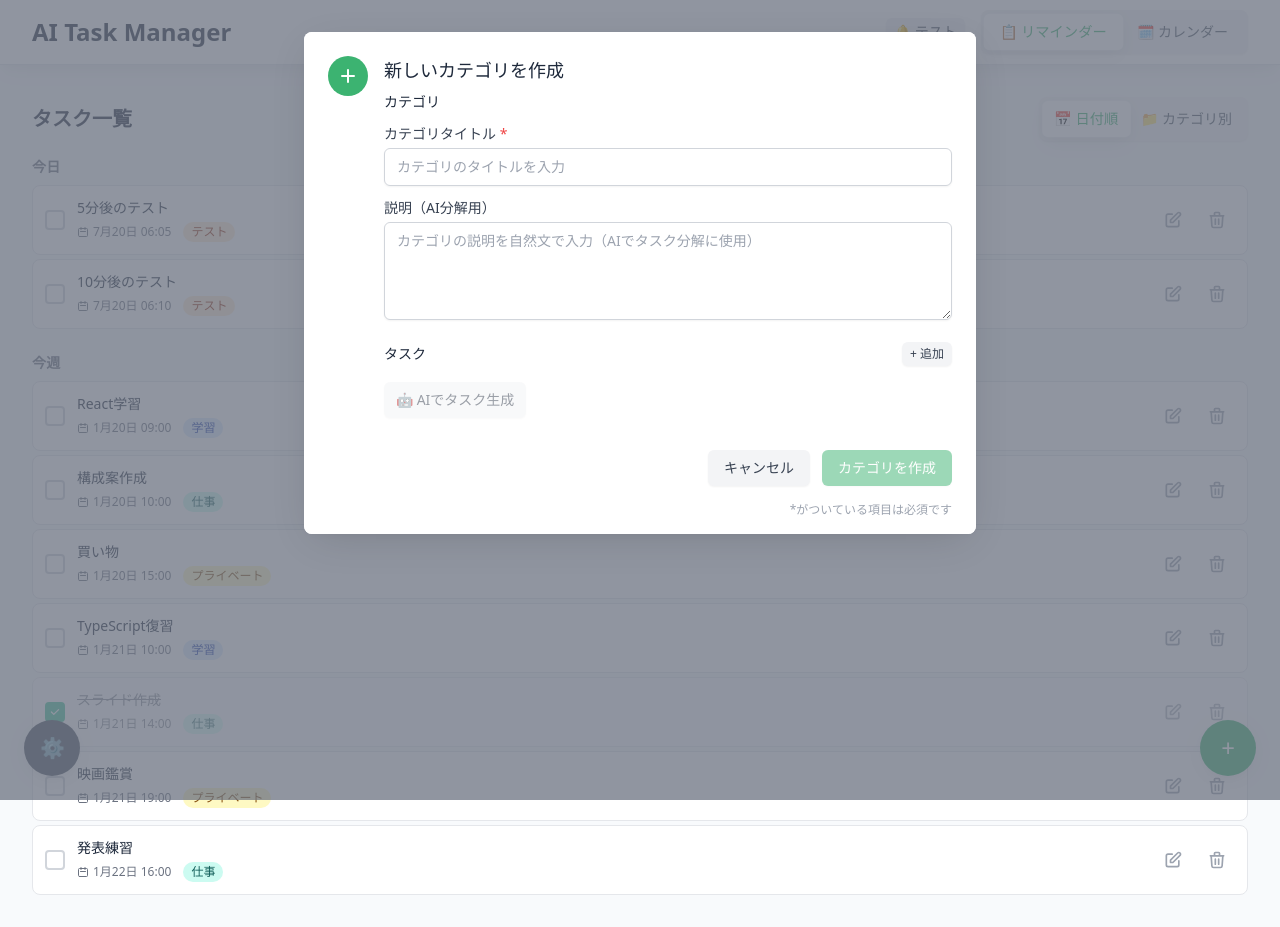
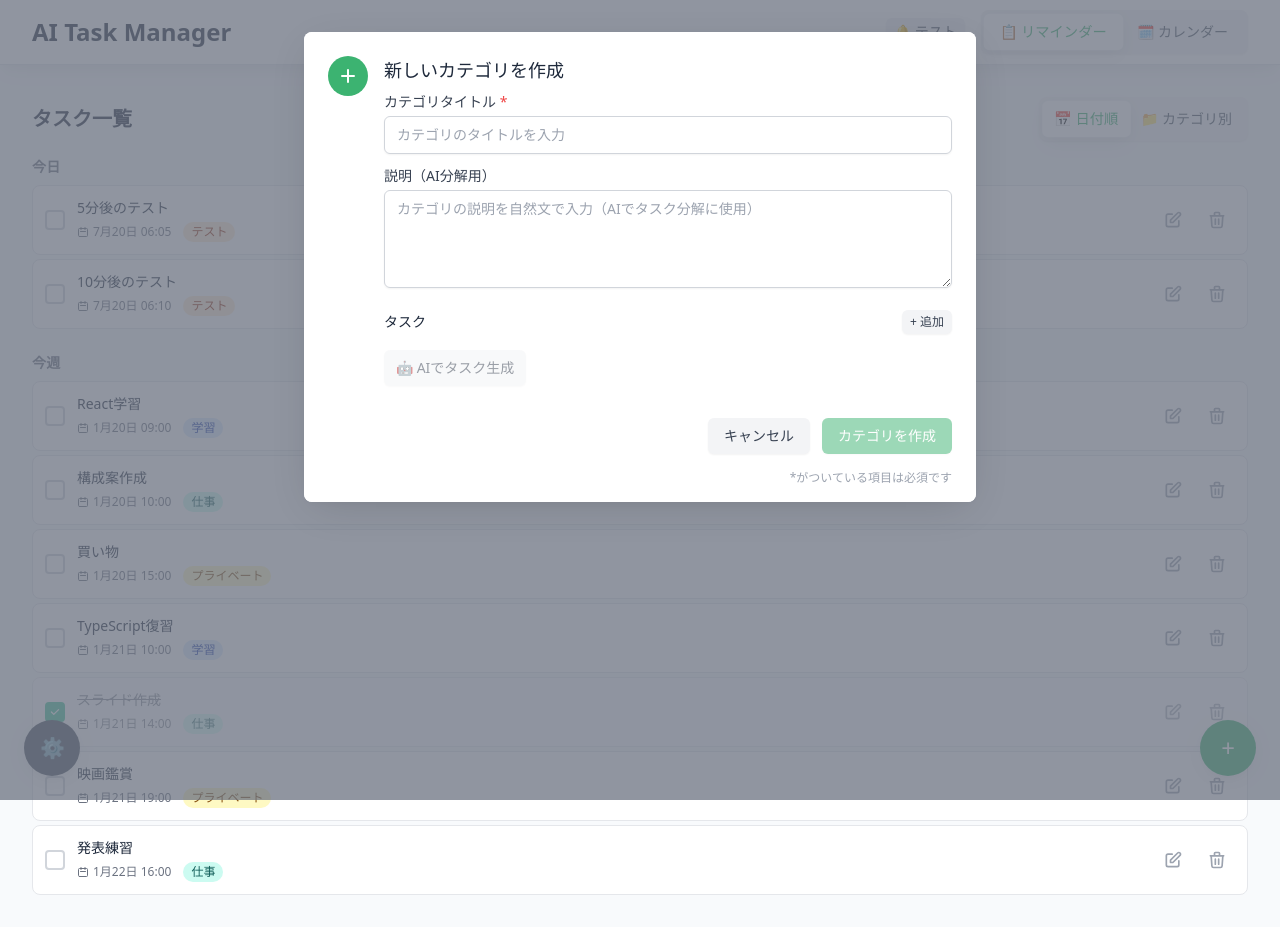
Before and after one commit to shutakabeya/ai-task-manager, a Next.js app: page / in a window 1280 px wide. Both pictures are taken after a click on the button "カテゴリを追加". Built offline with nearby package versions, Linux system fonts and the light colour scheme.

Commit message:
fix: 新規タスク作成モーダルの不要な『カテゴリ』見出しを削除＆linter修正

```diff
--- a/src/components/AddTaskModal.tsx
+++ b/src/components/AddTaskModal.tsx
@@ -1,6 +1,6 @@
 'use client'
 
-import { useState } from 'react'
+import React, { useState } from 'react'
 import DatePicker from 'react-datepicker'
 import 'react-datepicker/dist/react-datepicker.css'
 import { useTaskStore } from '../types/taskStore'
@@ -167,8 +167,6 @@ export default function AddTaskModal({ isOpen, onClose }: AddTaskModalProps) {
                       <form onSubmit={handleSubmit} className="space-y-6 sm:space-y-4">
                         {/* カテゴリ */}
                         <div className="space-y-4 sm:space-y-3">
-                          <h4 className="text-base font-medium text-text sm:text-sm">カテゴリ</h4>
-
                           {/* カテゴリタイトル */}
                           <div>
                             <label htmlFor="title" className="block text-base font-medium text-gray-700 mb-2 sm:text-sm sm:mb-1">
```
